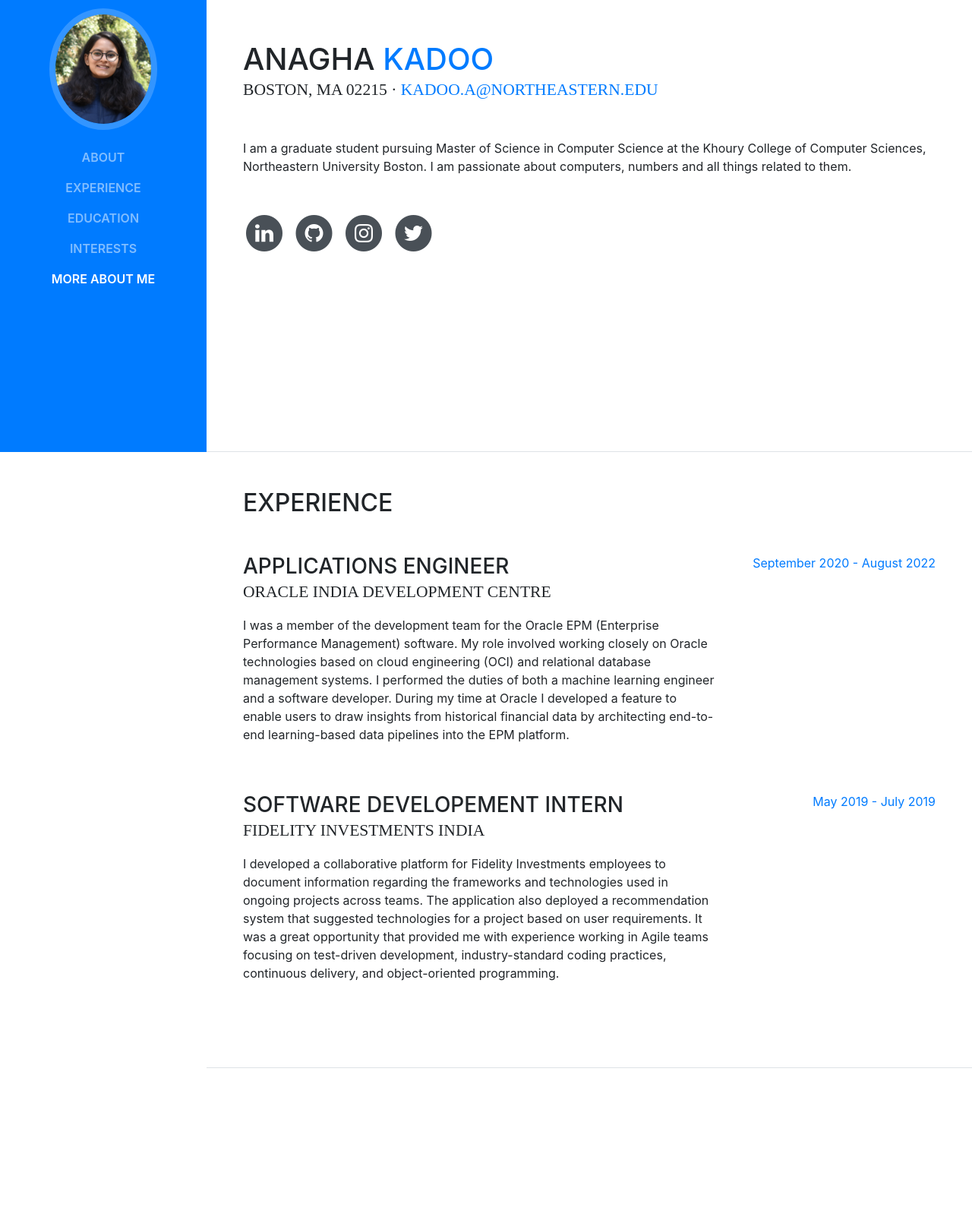
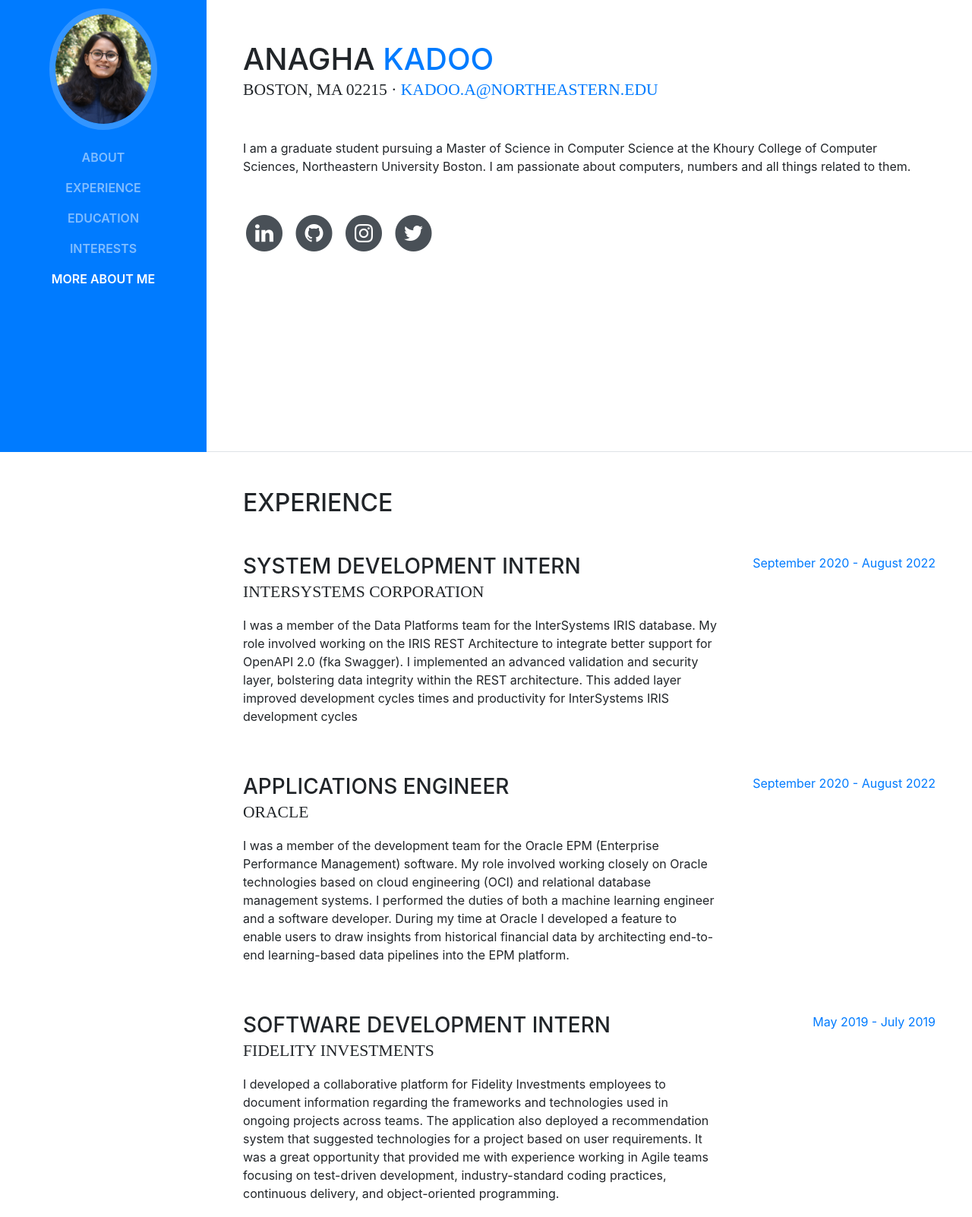
Before and after one commit to ak2110/Personal_Webpage, a website with bundled scripts: page index.html in a window 1280 px wide. Shown: the part 205-1807 px from the top of the page at 76% size. Built offline with nearby package versions, Linux system fonts and the light colour scheme; a web font is replaced by a local one.

Commit message:
Update index.html

```diff
--- a/index.html
+++ b/index.html
@@ -68,7 +68,7 @@
           <div class="subheading mb-5">Boston, MA 02215 ·
             <a href="mailto:kadoo.a@northeastern.edu">kadoo.a@northeastern.edu</a>
           </div>
-          <p class="mb-5">I am a graduate student pursuing Master of Science in Computer Science at the Khoury College of Computer Sciences, Northeastern University Boston. I am passionate about computers, numbers and all things related to them.</p>
+          <p class="mb-5">I am a graduate student pursuing a Master of Science in Computer Science at the Khoury College of Computer Sciences, Northeastern University Boston. I am passionate about computers, numbers and all things related to them.</p>
           <ul class="list-inline list-social-icons mb-0">
             <li class="list-inline-item">
               <a href="https://www.linkedin.com/in/anaghakadoo/">
@@ -112,8 +112,20 @@
 
           <div class="resume-item d-flex flex-column flex-md-row mb-5">
             <div class="resume-content mr-auto">
+              <h3 class="mb-0">System Development Intern</h3>
+              <div class="subheading mb-3">InterSystems Corporation</div>
+              <p>I was a member of the Data Platforms team for the InterSystems IRIS database. My role involved working on the IRIS REST Architecture to integrate better support for OpenAPI 2.0 (fka Swagger). I implemented an advanced validation and security layer, bolstering data integrity within the REST architecture. This added layer improved development cycles times and productivity for InterSystems IRIS development cycles
+              </p>
+            </div>
+            <div class="resume-date text-md-right">
+              <span class="text-primary">September 2020 - August 2022</span>
+            </div>
+          </div>
+
+          <div class="resume-item d-flex flex-column flex-md-row mb-5">
+            <div class="resume-content mr-auto">
               <h3 class="mb-0">Applications Engineer</h3>
-              <div class="subheading mb-3">Oracle India Development Centre</div>
+              <div class="subheading mb-3">Oracle</div>
               <p>I was a member of the development team for the Oracle EPM (Enterprise Performance Management) software. My role involved working closely on Oracle technologies based on cloud engineering (OCI) and relational database management systems. I performed the duties of both a machine learning engineer and a software developer. During my time at Oracle I developed a feature to enable users to draw insights from historical financial data by architecting end-to-end learning-based data pipelines into the EPM platform.</p>
             </div>
             <div class="resume-date text-md-right">
@@ -123,8 +135,8 @@
 
           <div class="resume-item d-flex flex-column flex-md-row mb-5">
             <div class="resume-content mr-auto">
-              <h3 class="mb-0">Software Developement Intern</h3>
-              <div class="subheading mb-3">Fidelity Investments India</div>
+              <h3 class="mb-0">Software Development Intern</h3>
+              <div class="subheading mb-3">Fidelity Investments</div>
               <p>I developed a collaborative platform for Fidelity Investments employees to
                 document information regarding the frameworks and technologies used in ongoing projects across
                 teams. The application also deployed a recommendation system that suggested technologies for a
@@ -171,7 +183,7 @@
       <section class="resume-section p-3 p-lg-5 d-flex flex-column" id="interests">
         <div class="my-auto">
           <h2 class="mb-5">Interests</h2>
-          <p>Apart from being infront of a computer screen, I enjoy a lot of different things. In the summers, I am an avid swimmer and a novice diver. During the colder months I enjoy wrapping my brain around books. I also follow a number of sci-fi and fantasy genre movies and television shows, I am an aspiring painter, and I spend a large amount of my free time exploring the latest advancements in the world of computer science and mathematics.</p>
+          <p>Apart from being in front of a computer screen, I enjoy a lot of different things. In the summers, I am an avid swimmer and a novice diver. During the colder months, I enjoy wrapping my brain around books. I also follow a number of sci-fi and fantasy genre movies and television shows, I am an aspiring painter, and I spend a large amount of my free time exploring the latest advancements in the world of computer science and mathematics.</p>
         </div>
       </section>
 
@@ -185,7 +197,7 @@
               Achieved a rank in Computer Science and Engineering (CSE) Department at MNNIT Allahabad Top 5 percent for a high Cumulative GPA.</li>
             <li>
               <i class="fa-li fa fa-angle-right text-warning"></i>
-              As the President for the Fine Arts Club (Student Activity Centre), MNNIT Allahabad for the year 2019-20 led a chapter of 70+ members to work towards coordinating arts events and workshops across campus.</li>
+              As the President of the Fine Arts Club (Student Activity Centre), MNNIT Allahabad for the year 2019-20 led a chapter of 70+ members to work towards coordinating arts events and workshops across campus.</li>
             <li>
               <i class="fa-li fa fa-angle-right text-warning">
               </i>
```
